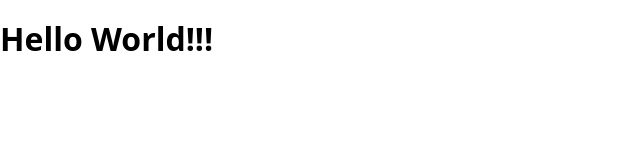
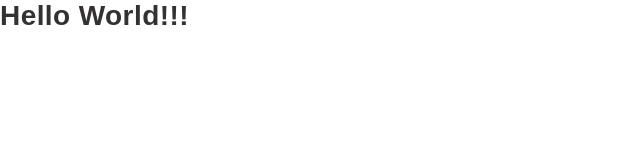
Before and after one commit to VitaliySaburdo/X-WAR, a website built with Parcel: page src/index.html in a window 1280 px wide. Shown: the whole page, without its empty margins (0-640 px from the left). Built offline with nearby package versions, Linux system fonts and the light colour scheme.

Commit message:
add fonts

```diff
--- a/src/index.html
+++ b/src/index.html
@@ -7,6 +7,9 @@
     <title>X-WAR</title>
     <!-- Favicon -->
     <link rel="shortcut icon" href="../assets/logo.jpg" type="image/jpg" />
+    <!-- Fonts -->
+    <link rel="stylesheet" href="../src/fonts/TT_Firs_Neue_Medium.ttf" />
+    <link rel="stylesheet" href="../src/fonts/tactic-sans-bold.ttf" />
     <!-- SASS -->
     <link rel="stylesheet" href="./sass/index.scss" />
     <!-- JS -->
--- a/src/sass/_example.scss
+++ /dev/null
@@ -1,25 +0,0 @@
-.example {
-  font-family: -apple-system, BlinkMacSystemFont, 'Segoe UI', Roboto, Oxygen,
-    Ubuntu, Cantarell, 'Open Sans', 'Helvetica Neue', sans-serif;
-  line-height: 1.5;
-  background-color: #fff;
-  color: #2f2f37;
-  max-width: 960px;
-  padding: 16px;
-}
-
-.example code {
-  font-family: monospace;
-  font-size: 16px;
-  font-weight: 700;
-  background-color: #ff6b0a;
-  color: #fff;
-  padding: 2px 6px;
-  border-radius: 2px;
-}
-
-.example .background {
-  height: 240px;
-  background-size: cover;
-  background-position: center;
-}
--- a/src/sass/base/_body-settings.scss
+++ b/src/sass/base/_body-settings.scss
@@ -1,9 +1,8 @@
 /* Base styles */
 
 body {
-  background-color: var(--wite-background-color);
+  font-family: var(--primary-font);
   color: var(--primary-text-color);
-  font-family: var(--primary-font);
   font-size: 14px;
   letter-spacing: 0.03em;
 }
--- a/src/sass/index.scss
+++ b/src/sass/index.scss
@@ -1,2 +1,10 @@
-@import './common';
-@import './example';
+// Utils
+@import './utils/mixins';
+@import './utils/modern-normalize';
+@import './utils/variables';
+@import './utils/visualy-hiden';
+
+// Base
+@import './base/body-settings';
+@import './base/reset-styles';
+@import './base/container-setting';
--- a/src/sass/utils/_variables.scss
+++ b/src/sass/utils/_variables.scss
@@ -1,30 +1,32 @@
 :root {
   /* Fonts */
-  --primary-font: Roboto, sans-serif;
-  --secondary-font: Raleway, sans-serif;
+  --primary-font: 'TT Firs Neue Medium', sans-serif;
+  --secondary-font: 'Tactic Sans', sans-serif;
+
   /* Text color */
-  --primary-text-color: #757575;
-  --title-text-color: #212121;
-  --text-logo-color: #000000;
-  --wite-text-color: #ffffff;
-  --footer-text-color: rgba(255, 255, 255, 0.6);
-  --accent-text-color: #2196f3;
+  --primary-text-color: #333131;
+  // --title-text-color: #212121;
+  // --text-logo-color: #000000;
+  // --wite-text-color: #ffffff;
+  // --footer-text-color: rgba(255, 255, 255, 0.6);
+  // --accent-text-color: #2196f3;
+
   /* Background-color */
-  --accent-color: #2196f3;
-  --accent-button-color: #188ce8;
-  --wite-background-color: #ffffff;
-  --overlay-background-color: rgba(33, 150, 243, 0.9);
-  --button-color: #f5f4fa;
-  --accent-background-color: #2f303a;
-  --section-background-color: #eeeeee;
-  --alt-section-color: #e5e5e5;
-  --team-background-color: #f5f4fa;
-  --social-icon-background-color: rgba(255, 255, 255, 0.1);
+  // --accent-color: #2196f3;
+  // --accent-button-color: #188ce8;
+  // --wite-background-color: #ffffff;
+  // --overlay-background-color: rgba(33, 150, 243, 0.9);
+  // --button-color: #f5f4fa;
+  // --accent-background-color: #2f303a;
+  // --section-background-color: #eeeeee;
+  // --alt-section-color: #e5e5e5;
+  // --team-background-color: #f5f4fa;
+  // --social-icon-background-color: rgba(255, 255, 255, 0.1);
 
   /* Line color */
-  --header-line-color: #ececec;
+  // --header-line-color: #ececec;
 
   /* Icon color*/
-  --primary-icon-color: #afb1b8;
-  --second-icon-color: #ffffff;
+  // --primary-icon-color: #afb1b8;
+  // --second-icon-color: #ffffff;
 }
```
Also changed, not shown: src/fonts/TT_Firs_Neue_Medium.ttf (added), src/fonts/tactic-sans-bold.ttf (added), src/sass/utils/_mixins.scss (renamed from src/sass/utils/_mixin.scss), src/sass/utils/_modern-normalize.scss (renamed from src/sass/_common.scss).
